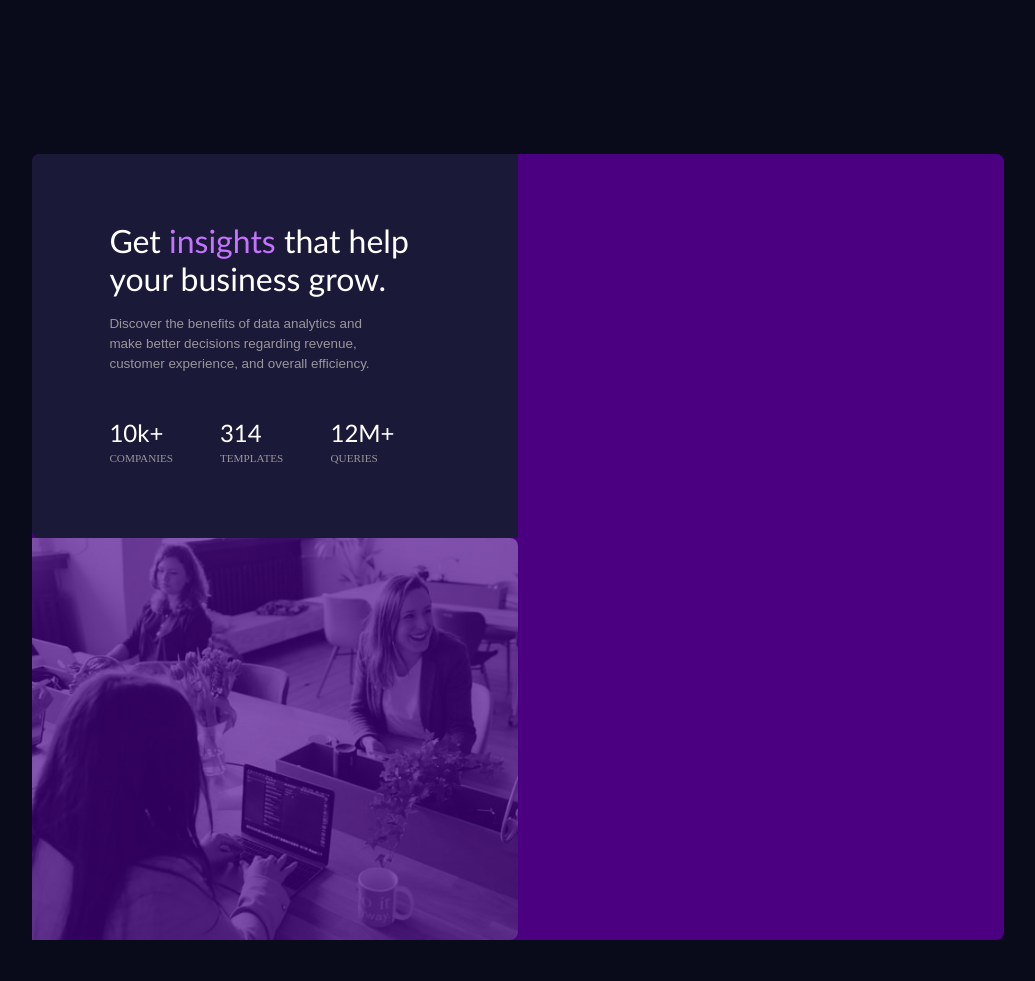
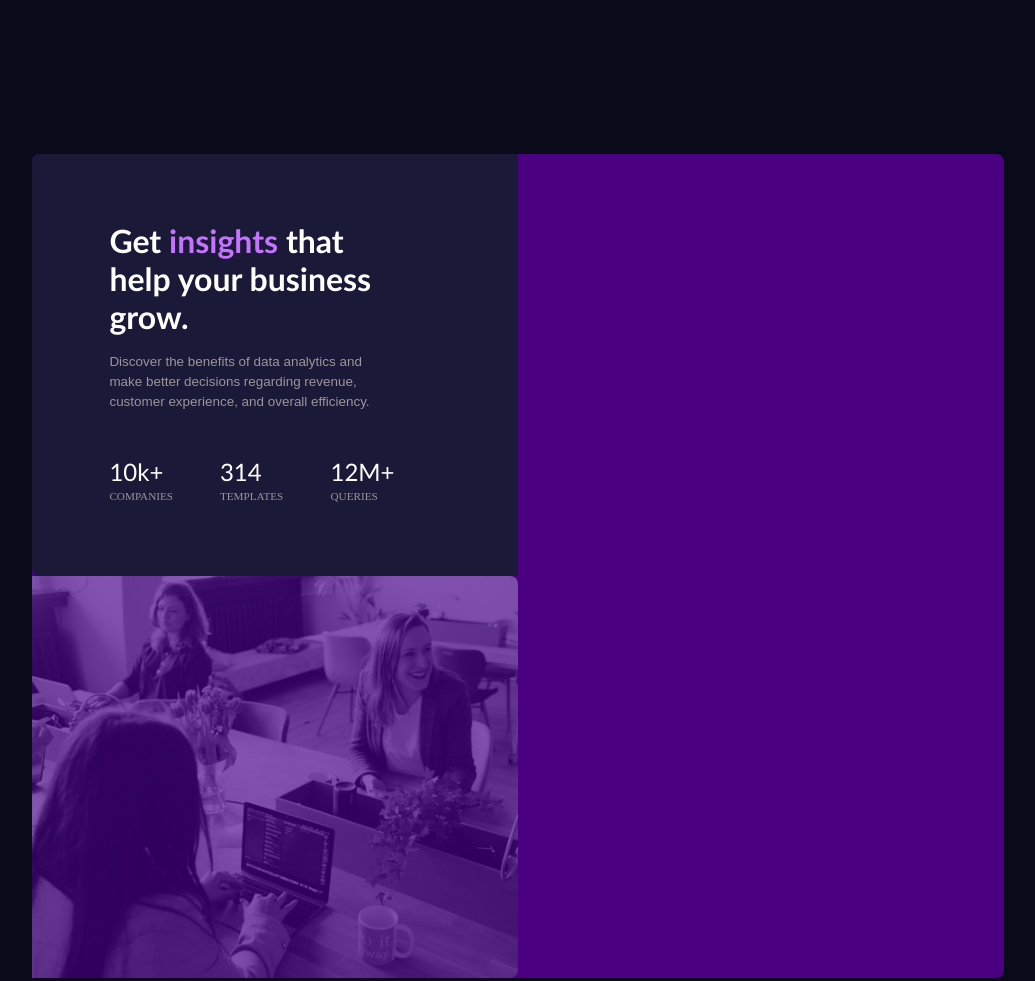
Before and after one commit to covstar/Frontend-mentor-solution-to-challenges, a plain HTML site: page index.html in a window 1280 px wide. Shown: the whole page, without its empty margins (122-1157 px from the left). Drawn offline with Linux system fonts and the light colour scheme.

Commit message:
Create style.css

```diff
--- a/style.css
+++ b/style.css
@@ -47,7 +47,7 @@ h1{
     font-size: 2rem;
     line-height: 1.2;
     margin-bottom: 5%;
-    Font-weight: 500;
+    Font-weight: 600;
 }
 h2{
     font-size: 1.5rem;
```
